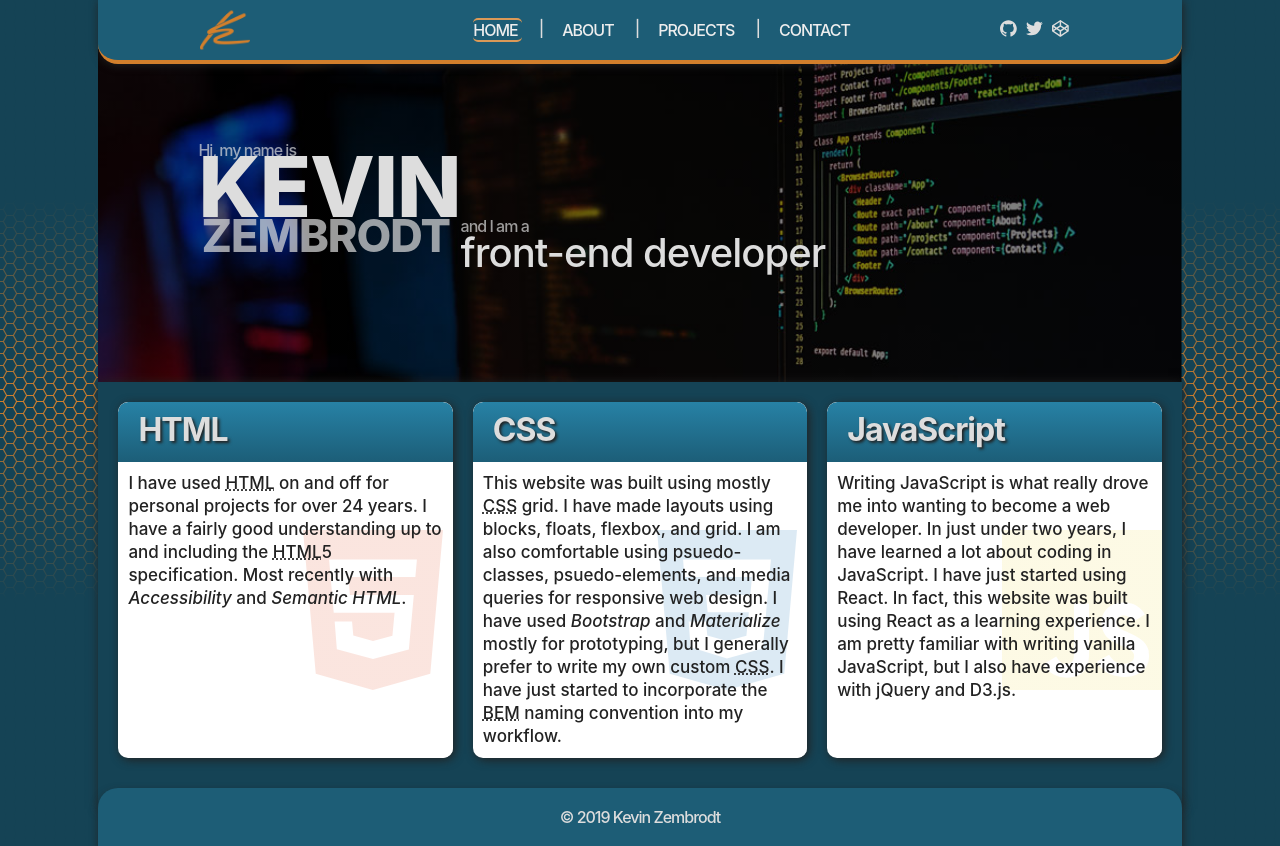
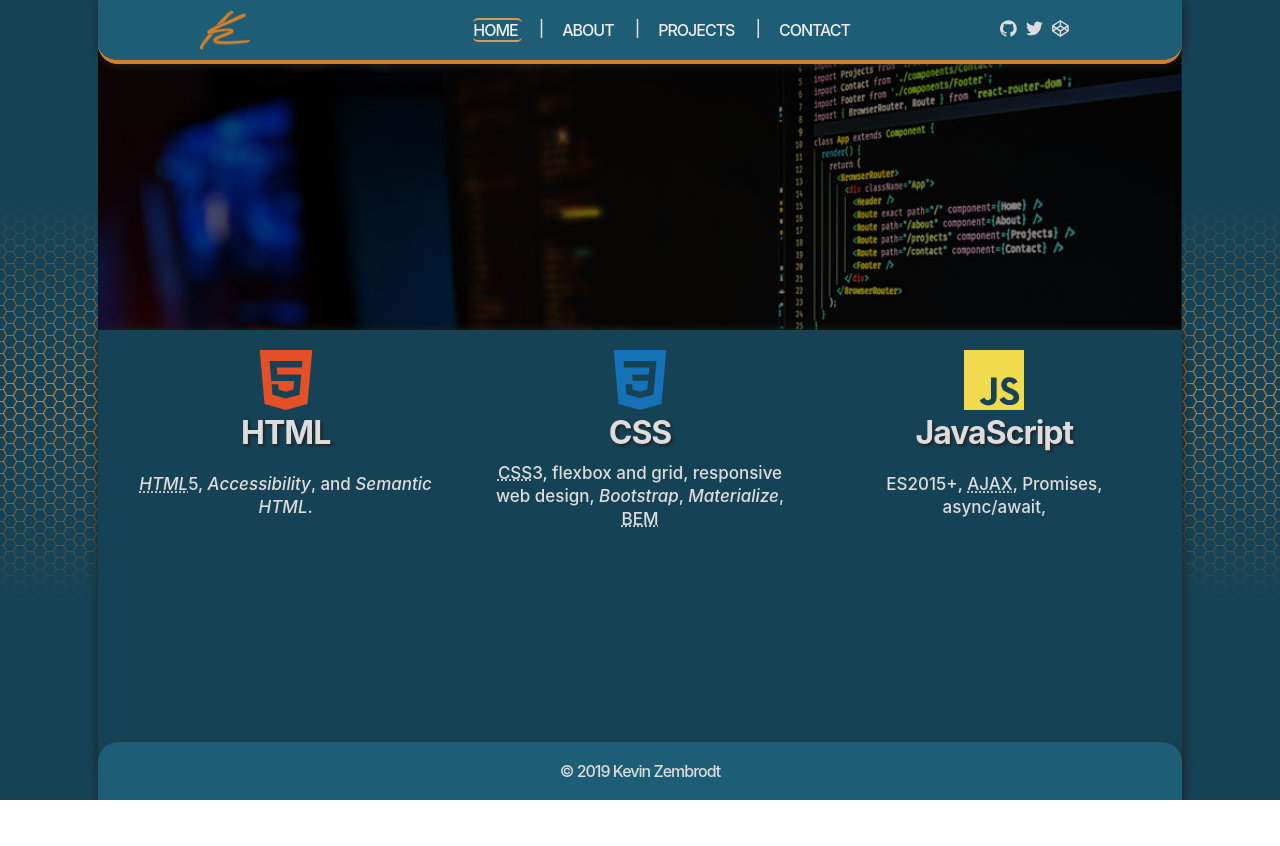
Before and after one commit to Nixikaz/portfolio-react, a React (Create React App) app: page / in a window 1280 px wide. After the commit the page ends 800 px from the top, so only its background shows below. Built offline with nearby package versions, Linux system fonts and the light colour scheme.

Commit message:
changing card design and behavior

```diff
--- a/src/components/Contact.js
+++ b/src/components/Contact.js
@@ -6,7 +6,7 @@ export default class Contact extends Component {
       <main className="content content--single">
         <section>
           <h1>Contact</h1>
-          <form className="form__contact" action="/thankyou" netlify>
+          <form name="contact" className="form__contact" action="/thankyou" netlify>
             <label htmlFor="fName">First Name</label>
             <input type="text" name="fName" id="firstName" />
             <label htmlFor="lName">Last Name</label>
--- a/src/components/Css.js
+++ b/src/components/Css.js
@@ -1,22 +1,20 @@
-import React, { Component } from 'react';
+import React from 'react';
+import cssimg from '../images/css3.svg';
 
-export default class Css extends Component {
-  render() {
-    const css = 'Cascading Style Sheets';
+const Css = () => {
   return (
-      <section className="card card--hover">
+    <section className="card">
       <div className="card__title">
+        <img className="image__css" src={cssimg} alt="css" />
         <h1>CSS</h1>
       </div>
-        <div className="card__body background__css">
+      <div className="card__body">
         <p>
-            This website was built using mostly <abbr title={css}>CSS</abbr> grid. I have made layouts using blocks, floats, flexbox, and grid. I am also
-            comfortable using psuedo-classes, psuedo-elements, and media queries for responsive web design. I have used{' '}
-            <em>Bootstrap</em> and <em>Materialize</em> mostly for prototyping, but I generally prefer to write my own
-            custom <abbr title={css}>CSS</abbr>. I have just started to incorporate the <abbr title="Block, Element, Modifier">BEM</abbr> naming convention into my workflow.
+          <abbr title="Cascading Style Sheets">CSS</abbr>3, flexbox and grid, responsive web design, <em>Bootstrap</em>, <em>Materialize</em>, <abbr title="Block, Element, Modifier">BEM</abbr>
         </p>
       </div>
     </section>
   );
-  }
-}
+};
+
+export default Css;
--- a/src/components/Hero.js
+++ b/src/components/Hero.js
@@ -6,11 +6,11 @@ export default class Hero extends Component {
     return (
       <div className="hero">
         <div className="hero__grid">
-          <span className="hero__intro">Hi, my name is</span>
+          {/* <span className="hero__intro">Hi, my name is</span>
           <span className="hero__firstname">Kevin</span>
           <span className="hero__and">and I am a</span>
           <span className="hero__lastname">Zembrodt</span>
-          <span className="hero__webdev">front-end developer</span>
+          <span className="hero__webdev">front-end developer</span> */}
         </div>
       </div>
     );
--- a/src/components/Html.js
+++ b/src/components/Html.js
@@ -1,17 +1,22 @@
 import React, { Component } from 'react';
+import html from '../images/html5.svg'
 
 export default class Html extends Component {
+  componentWillMount() {
+    let test = document.getElementsByClassName('image__html');
+    console.log(test.style);
+  }
   render() {
     return (
-      <section className="card card--hover">
+      <section className="card">
         <div className="card__title">
+        <img className="image__html" src={html} alt="HTML5"/>
           <h1>HTML</h1>
         </div>
-        <div className={"card__body background__html"}>
+        <div className="card__body">
           <p>
-            I have used <abbr title="HyperText Markup Language">HTML</abbr> on and off for personal projects for over 24 years. I
-            have a fairly good understanding up to and including the <abbr title="HyperText Markup Language">HTML</abbr>
-            5 specification. Most recently with <em>Accessibility</em> and <em>Semantic HTML</em>.
+            <em><abbr title="HyperText Markup Language">HTML</abbr></em>
+            5, <em>Accessibility</em>, and <em>Semantic HTML</em>.
           </p>
         </div>
       </section>
--- a/src/components/Javascript.js
+++ b/src/components/Javascript.js
@@ -1,21 +1,20 @@
-import React, { Component } from 'react';
+import React from 'react';
+import jsimg from '../images/javascript.svg';
 
-export default class Javascript extends Component {
-  render() {
+const Javascript = () => {
   return (
-      <section className="card card--hover">
+    <section className="card">
       <div className="card__title">
+        <img className="image__javascript" src={jsimg} alt="Javascript" />
         <h1>JavaScript</h1>
       </div>
-        <div className="card__body background__js">
+      <div className="card__body">
         <p>
-            Writing JavaScript is what really drove me into wanting to become a web developer. In just under two years,
-            I have learned a lot about coding in JavaScript. I have just started using React. In fact, this website was
-            built using React as a learning experience. I am pretty familiar with writing vanilla JavaScript, but I also
-            have experience with jQuery and D3.js.
+          ES2015+, <abbr title="asynchronous JavaScript and XML">AJAX</abbr>, Promises, async/await,
           </p>
       </div>
     </section>
   );
-  }
-}
+};
+
+export default Javascript;
--- a/src/index.css
+++ b/src/index.css
@@ -276,37 +276,35 @@ section p .image__fam {
   flex: 1 1 30rem;
   border-radius: 1rem;
   display: grid;
-  grid-template-rows: 6rem auto;
   grid-template-areas:
   "card__header"
   "card__paragraph";
-  background: #fff;
-  transition: box-shadow .3s;
+  color: #ddd;
+  /* transition: box-shadow .3s;
   transition: transform .3s;
-  box-shadow: .2rem .2rem 1rem #222;
+  box-shadow: .2rem .2rem 1rem #222; */
   overflow: hidden;
 }
 .card__title {
-  height: 6rem;
-  background: linear-gradient(hsl(197, 62%, 40%), hsl(197, 62%, 29%));
-  padding: 1rem;
-  padding-left: 2rem;
-  border-radius: 1rem 1rem 0 0;
-  margin: 0;
-  text-align: left;
+  /* background: linear-gradient(hsl(197, 62%, 40%), hsl(197, 62%, 29%)); */
+  text-align: center;
   grid-area: card__header;
   z-index: 1;
 }
 .card__title h1 {
   text-shadow: .2rem .2rem .3rem #222;
   font-size: 3.2rem;
-  margin: 0;
+  margin-top: 0.5rem;
 }
+/* .card__title img {
+  opacity: 0;
+} */
 .card__body {
   font-size: 1.7rem;
   line-height: 2.3rem;
   z-index: 1;
-  color: #222;
+  text-align: center;
+  /* color: #222; */
   grid-area: card__paragraph;
   padding: 1rem;
 }
@@ -320,7 +318,16 @@ section p .image__fam {
 .card--hover:hover .svg--large {
   opacity: 1;
 }
-.background__html {
+.image__html {
+  width: 6rem;
+}
+.image__css {
+  width: 6rem;
+}
+.image__javascript {
+  width: 6rem;
+}
+/* .background__html {
   background: linear-gradient(rgba(255,255,255,0.85), rgba(255,255,255,0.85)), url('./images/html5.svg');
   background-repeat: no-repeat;
   background-size: 16rem;
@@ -337,7 +344,7 @@ section p .image__fam {
   background-repeat: no-repeat;
   background-size: 16rem;
   background-position: right;
-}
+} */
 .form__contact {
   display: flex;
   flex-direction: column;
```
Also changed, not shown: src/components/Home.js (+7 -0 lines). Lines whose indentation alone changed are shown as unchanged.
